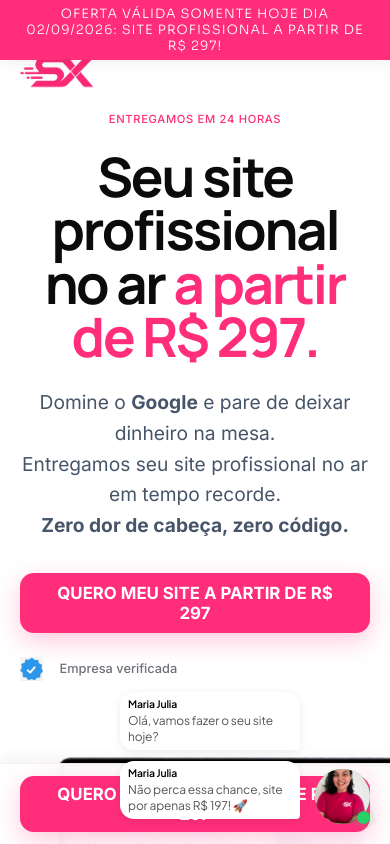
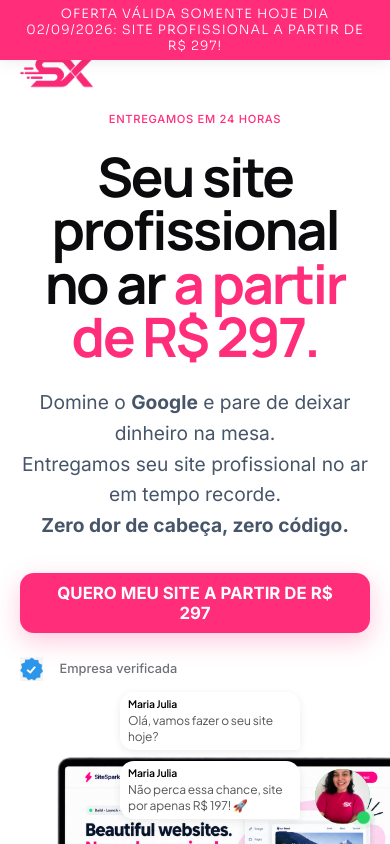
Before and after one commit to t0non/siteexpressbrasil, a Next.js app: page / in a window 390 px wide. Shown: the top 844 px of the page. Built offline with nearby package versions, Linux system fonts and the light colour scheme.

Commit message:
Remove botao CTA fixo do mobile

```diff
--- a/src/app/page.tsx
+++ b/src/app/page.tsx
@@ -436,15 +436,7 @@ export default function Home() {
         </div>
       </footer>
 
-      {/* STICKY MOBILE CTA */}
-      <div className={styles.stickyMobileCta}>
-        <button
-          className={`${styles.ctaButton} ${styles.ctaFullWidth}`}
-          onClick={() => handleWhatsAppClick('sticky')}
-        >
-          QUERO MEU SITE A PARTIR DE R$ 297
-        </button>
-      </div>
+
 
       <WhatsAppWidget />
 
```
